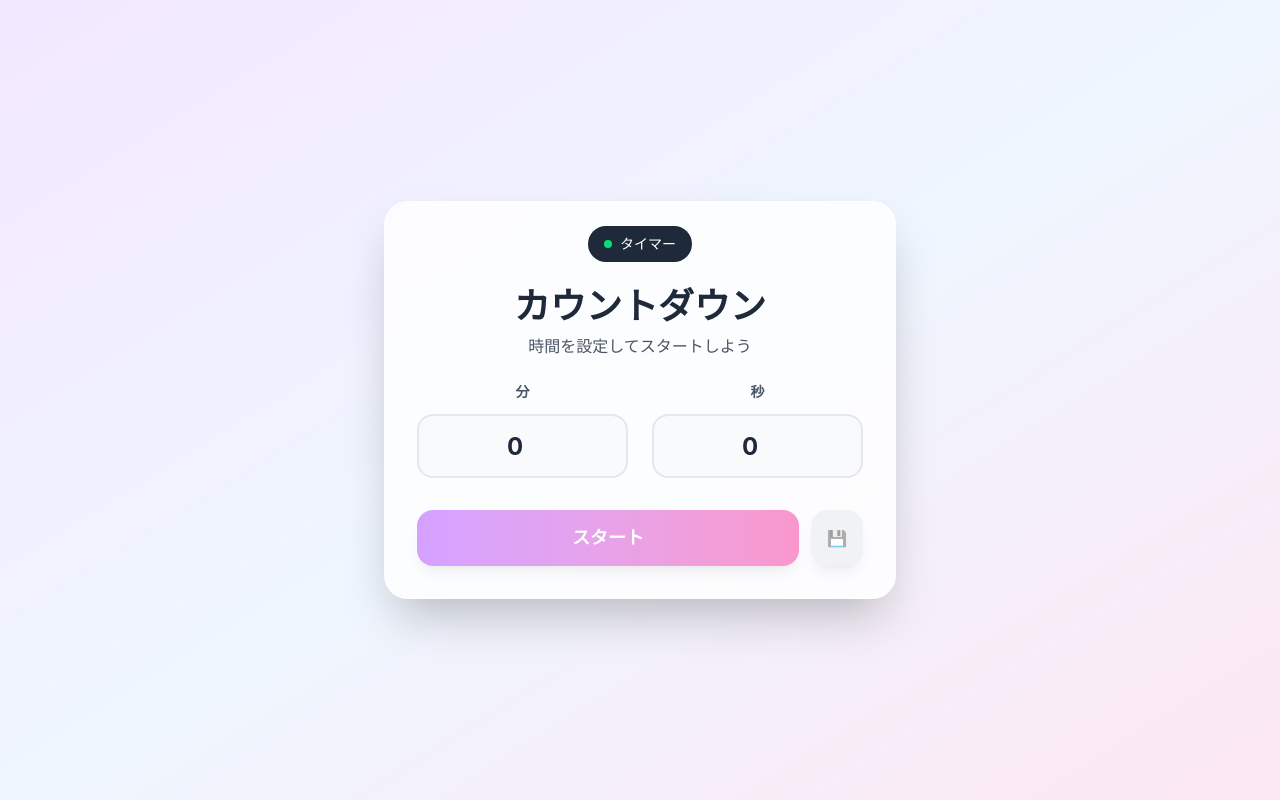
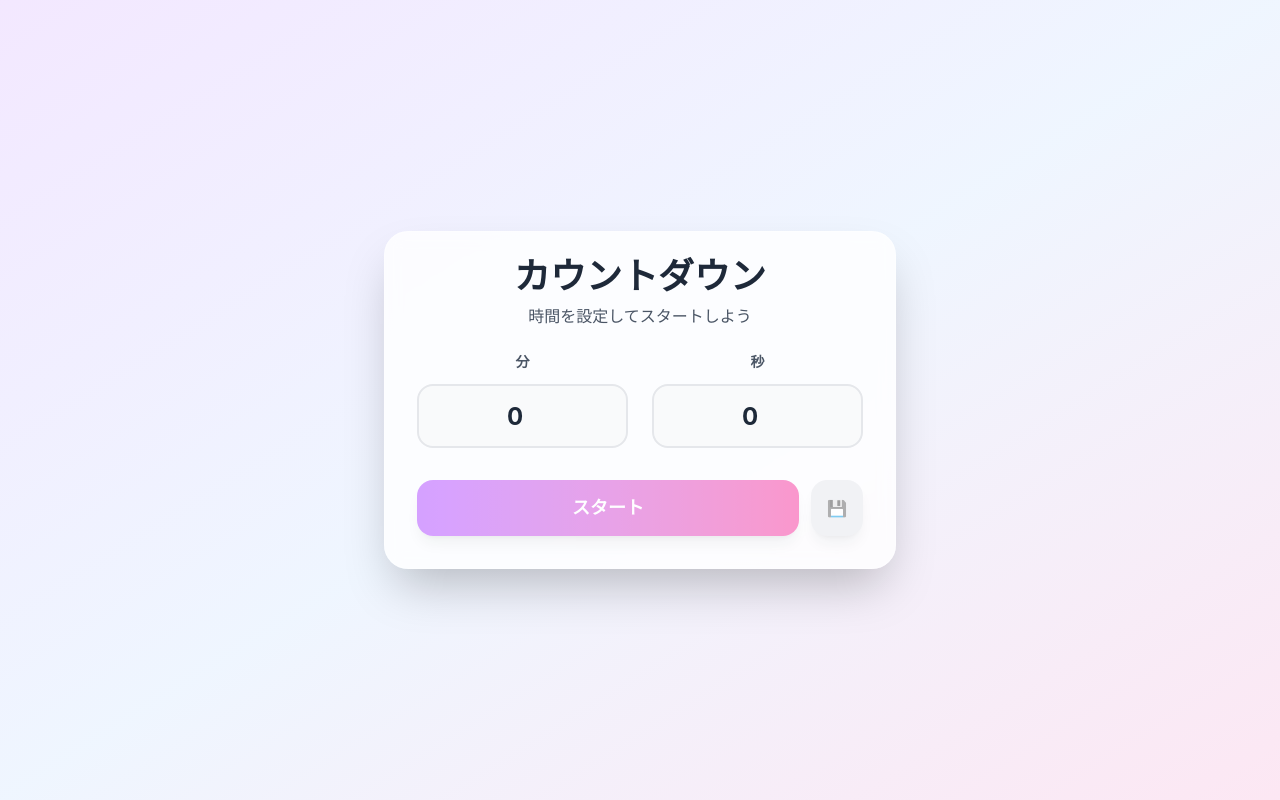
Before and after one commit to gaku3601/todo, a React (Vite) app: page / in a window 1280 px wide. Built offline with nearby package versions, Linux system fonts and the light colour scheme.

Commit message:
不要な部分を削除

```diff
--- a/src/App.tsx
+++ b/src/App.tsx
@@ -117,10 +117,6 @@ function App() {
       <div className="w-full max-w-lg">
         <div className="bg-white/80 backdrop-blur-sm rounded-3xl shadow-2xl border border-white/20 overflow-hidden">
           <div className="px-8 py-6 text-center">
-            <div className="inline-flex items-center px-4 py-2 bg-gray-800 text-white text-sm font-medium rounded-full mb-6">
-              <span className="w-2 h-2 bg-green-400 rounded-full mr-2"></span>
-              タイマー
-            </div>
             <h1 className="text-4xl font-bold text-gray-800 mb-2">カウントダウン</h1>
             <p className="text-gray-600">時間を設定してスタートしよう</p>
           </div>
```
